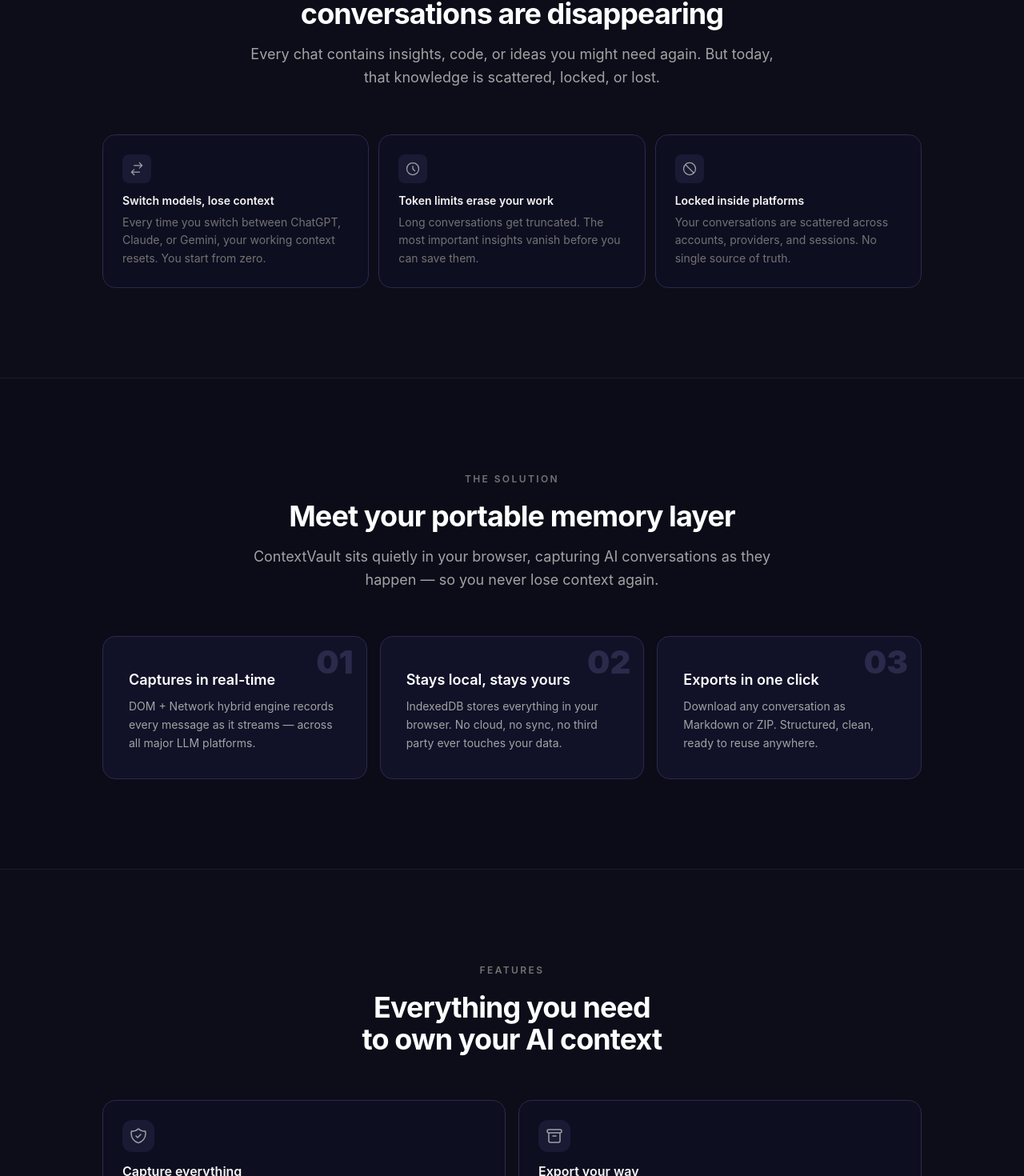
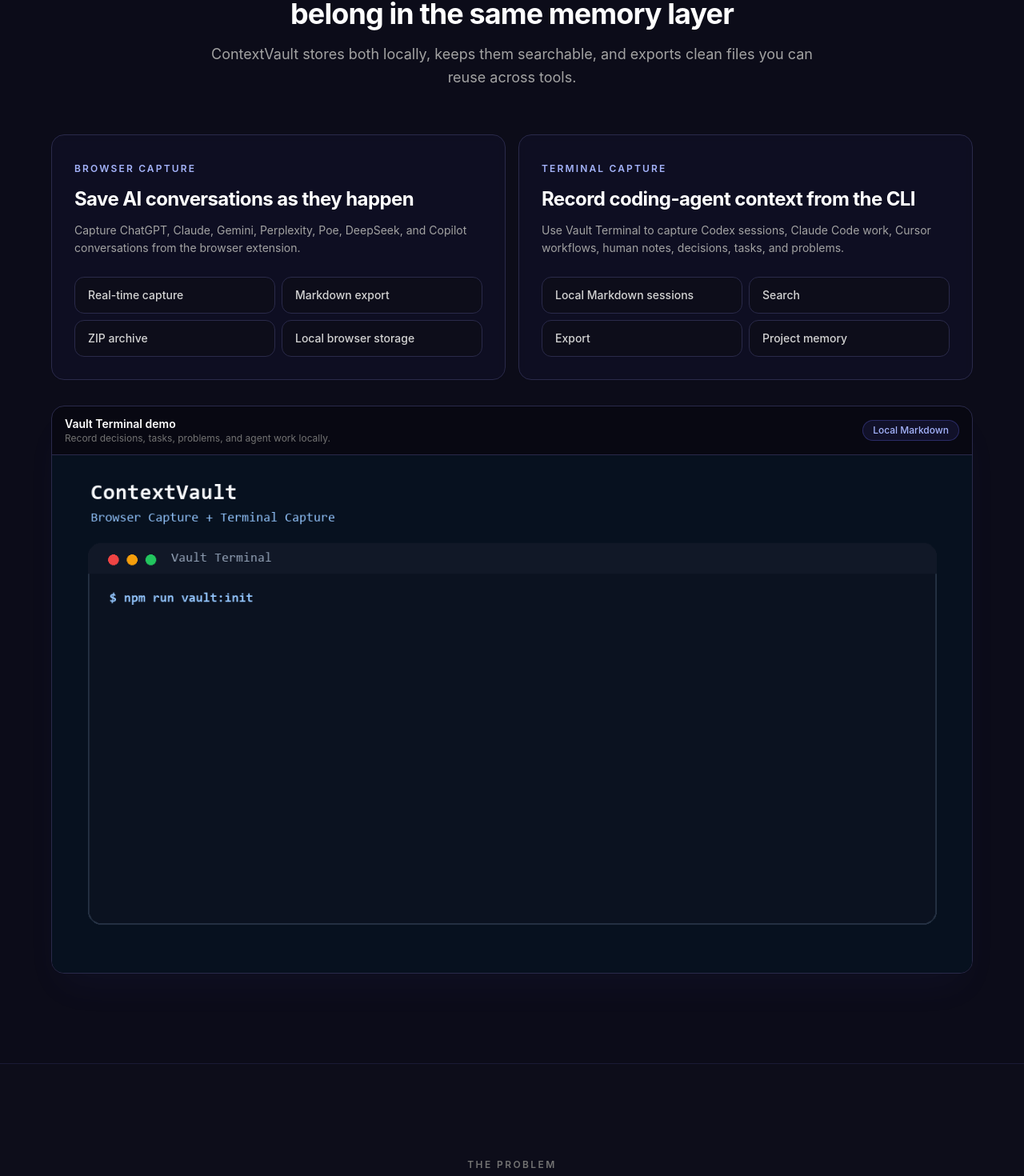
Before and after one commit to aliabdm/ContextVault, a Next.js app in the folder landing/: page / in a window 1280 px wide. Shown: the part 1327-2797 px from the top of the page at 80% size. Built offline with nearby package versions, Linux system fonts and the light colour scheme.

Commit message:
update landing for terminal capture

```diff
--- a/landing/app/layout.tsx
+++ b/landing/app/layout.tsx
@@ -3,9 +3,9 @@
 import './globals.css'
 
 export const metadata: Metadata = {
-  title: 'ContextVault — Your portable memory layer for AI conversations',
+  title: 'ContextVault - Local-first memory for AI chats and coding agents',
   description:
-    'A local-first Chrome extension that records AI conversations across ChatGPT, Claude, Gemini, and more. Export as Markdown or ZIP. No backend. No tracking.',
+    'A local-first context platform that captures browser LLM conversations and terminal coding-agent sessions. Export as Markdown or ZIP. No backend. No accounts.',
   icons: {
     icon: '/icons/icon.svg',
   },
--- a/landing/app/page.tsx
+++ b/landing/app/page.tsx
@@ -1,4 +1,5 @@
 import Hero from '@/components/Hero'
+import CaptureSurfaces from '@/components/CaptureSurfaces'
 import Problem from '@/components/Problem'
 import Solution from '@/components/Solution'
 import Features from '@/components/Features'
@@ -11,6 +12,7 @@
   return (
     <>
       <Hero />
+      <CaptureSurfaces />
       <Problem />
       <Solution />
       <Features />
--- /dev/null
+++ b/landing/components/CaptureSurfaces.tsx
@@ -0,0 +1,92 @@
+'use client'
+
+import { motion } from 'framer-motion'
+
+const surfaces = [
+  {
+    label: 'Browser Capture',
+    title: 'Save AI conversations as they happen',
+    description:
+      'Capture ChatGPT, Claude, Gemini, Perplexity, Poe, DeepSeek, and Copilot conversations from the browser extension.',
+    items: ['Real-time capture', 'Markdown export', 'ZIP archive', 'Local browser storage'],
+  },
+  {
+    label: 'Terminal Capture',
+    title: 'Record coding-agent context from the CLI',
+    description:
+      'Use Vault Terminal to capture Codex sessions, Claude Code work, Cursor workflows, human notes, decisions, tasks, and problems.',
+    items: ['Local Markdown sessions', 'Search', 'Export', 'Project memory'],
+  },
+]
+
+export default function CaptureSurfaces() {
+  return (
+    <section className="border-t border-dark-600 bg-dark-800/30 px-6 py-20 sm:py-28">
+      <div className="mx-auto max-w-6xl">
+        <div className="mx-auto max-w-3xl text-center">
+          <span className="text-xs font-semibold uppercase tracking-[0.2em] text-neutral-500">
+            Two Capture Surfaces
+          </span>
+          <h2 className="mt-4 text-balance text-3xl font-bold tracking-tight text-white sm:text-4xl">
+            Browser chats and terminal sessions belong in the same memory layer
+          </h2>
+          <p className="mt-4 text-lg leading-relaxed text-neutral-400">
+            ContextVault stores both locally, keeps them searchable, and exports clean files you can reuse across tools.
+          </p>
+        </div>
+
+        <div className="mt-14 grid gap-4 lg:grid-cols-2">
+          {surfaces.map((surface, i) => (
+            <motion.div
+              key={surface.label}
+              initial={{ opacity: 0, y: 16 }}
+              whileInView={{ opacity: 1, y: 0 }}
+              transition={{ duration: 0.4, delay: i * 0.1 }}
+              viewport={{ once: true }}
+              className="rounded-2xl border border-dark-500 bg-dark-700/60 p-7 backdrop-blur-sm"
+            >
+              <span className="text-xs font-semibold uppercase tracking-[0.18em] text-vault-300">
+                {surface.label}
+              </span>
+              <h3 className="mt-3 text-2xl font-bold tracking-tight text-white">{surface.title}</h3>
+              <p className="mt-3 text-sm leading-relaxed text-neutral-400">{surface.description}</p>
+              <div className="mt-6 grid gap-2 sm:grid-cols-2">
+                {surface.items.map((item) => (
+                  <div
+                    key={item}
+                    className="rounded-xl border border-dark-500 bg-dark-800 px-4 py-3 text-sm font-medium text-neutral-300"
+                  >
+                    {item}
+                  </div>
+                ))}
+              </div>
+            </motion.div>
+          ))}
+        </div>
+
+        <motion.div
+          initial={{ opacity: 0, y: 20 }}
+          whileInView={{ opacity: 1, y: 0 }}
+          transition={{ duration: 0.5, delay: 0.1 }}
+          viewport={{ once: true }}
+          className="mt-8 overflow-hidden rounded-2xl border border-dark-500 bg-dark-900 shadow-2xl shadow-vault-500/5"
+        >
+          <div className="flex flex-col gap-3 border-b border-dark-500 px-4 py-3 sm:flex-row sm:items-center sm:justify-between">
+            <div>
+              <p className="text-sm font-semibold text-white">Vault Terminal demo</p>
+              <p className="text-xs text-neutral-500">Record decisions, tasks, problems, and agent work locally.</p>
+            </div>
+            <span className="w-fit rounded-full border border-vault-500/30 bg-vault-500/10 px-3 py-1 text-xs font-medium text-vault-300">
+              Local Markdown
+            </span>
+          </div>
+          <img
+            src="/demo/vault-terminal-demo.gif"
+            alt="Vault Terminal records a coding-agent session and exports local Markdown context"
+            className="w-full object-cover"
+          />
+        </motion.div>
+      </div>
+    </section>
+  )
+}
--- a/landing/components/CtaSection.tsx
+++ b/landing/components/CtaSection.tsx
@@ -17,7 +17,7 @@
           Never lose context again
         </h2>
         <p className="mt-4 text-lg leading-relaxed text-neutral-400">
-          Free. Open source. Local-first. Works with every major LLM.
+          Free. Open source. Local-first. Built for browser chats, terminal sessions, and coding-agent context.
         </p>
 
         <a
@@ -29,11 +29,11 @@
           <svg className="h-5 w-5" fill="currentColor" viewBox="0 0 24 24">
             <path d="M12 0C5.37 0 0 5.37 0 12c0 5.31 3.435 9.795 8.205 11.385.6.105.825-.255.825-.57 0-.285-.015-1.23-.015-2.235-3.015.555-3.795-.735-4.035-1.41-.135-.345-.72-1.41-1.23-1.695-.42-.225-1.02-.78-.015-.795.945-.015 1.62.87 1.845 1.23 1.08 1.815 2.805 1.305 3.495.99.105-.78.42-1.305.765-1.605-2.67-.3-5.46-1.335-5.46-5.925 0-1.305.465-2.385 1.23-3.225-.12-.3-.54-1.53.12-3.18 0 0 1.005-.315 3.3 1.23.96-.27 1.98-.405 3-.405s2.04.135 3 .405c2.295-1.56 3.3-1.23 3.3-1.23.66 1.65.24 2.88.12 3.18.765.84 1.23 1.905 1.23 3.225 0 4.605-2.805 5.625-5.475 5.925.435.375.81 1.095.81 2.22 0 1.605-.015 2.895-.015 3.3 0 .315.225.69.825.57A12.02 12.02 0 0024 12c0-6.63-5.37-12-12-12z" />
           </svg>
-          Install Extension — Free
+          View ContextVault on GitHub
         </a>
 
         <p className="mt-4 text-xs text-neutral-600">
-          Chrome extension • Open source • MIT license
+          Browser Capture + Terminal Capture - Open source - MIT license
         </p>
       </motion.div>
     </section>
--- a/landing/components/Features.tsx
+++ b/landing/components/Features.tsx
@@ -4,40 +4,24 @@
 
 const features = [
   {
-    icon: (
-      <svg className="h-6 w-6" fill="none" stroke="currentColor" viewBox="0 0 24 24">
-        <path strokeLinecap="round" strokeLinejoin="round" strokeWidth={1.5} d="M9 12l2 2 4-4m5.618-4.016A11.955 11.955 0 0112 2.944a11.955 11.955 0 01-8.618 3.04A12.02 12.02 0 003 9c0 5.591 3.824 10.29 9 11.622 5.176-1.332 9-6.03 9-11.622 0-1.042-.133-2.052-.382-3.016z" />
-      </svg>
-    ),
-    title: 'Capture everything',
-    description: 'Dual-path capture engine records every message across 7 LLM platforms. Nothing slips through.',
+    title: 'Browser Capture',
+    description:
+      'Record conversations across ChatGPT, Claude, Gemini, Perplexity, Poe, DeepSeek, and Copilot.',
   },
   {
-    icon: (
-      <svg className="h-6 w-6" fill="none" stroke="currentColor" viewBox="0 0 24 24">
-        <path strokeLinecap="round" strokeLinejoin="round" strokeWidth={1.5} d="M5 8h14M5 8a2 2 0 110-4h14a2 2 0 110 4M5 8v10a2 2 0 002 2h10a2 2 0 002-2V8m-9 4h4" />
-      </svg>
-    ),
-    title: 'Export your way',
-    description: 'Markdown for notes and LLM prompts. ZIP for backups and archiving. One click, clean output.',
+    title: 'Terminal Capture',
+    description:
+      'Use Vault Terminal to save Codex work, Claude Code sessions, Cursor workflows, human notes, and tasks.',
   },
   {
-    icon: (
-      <svg className="h-6 w-6" fill="none" stroke="currentColor" viewBox="0 0 24 24">
-        <path strokeLinecap="round" strokeLinejoin="round" strokeWidth={1.5} d="M12 15v2m-6 4h12a2 2 0 002-2v-6a2 2 0 00-2-2H6a2 2 0 00-2 2v6a2 2 0 002 2zm10-10V7a4 4 0 00-8 0v4h8z" />
-      </svg>
-    ),
     title: 'Local-first by design',
-    description: 'IndexedDB storage. No cloud, no sync, no external APIs. Your conversations never leave your machine.',
+    description:
+      'IndexedDB for browser conversations and local Markdown for terminal sessions. Your context stays on your machine.',
   },
   {
-    icon: (
-      <svg className="h-6 w-6" fill="none" stroke="currentColor" viewBox="0 0 24 24">
-        <path strokeLinecap="round" strokeLinejoin="round" strokeWidth={1.5} d="M3 15a4 4 0 004 4h9a5 5 0 10-.1-9.999 5.002 5.002 0 10-9.78 2.096A4.001 4.001 0 003 15z" />
-      </svg>
-    ),
-    title: 'Works across LLMs',
-    description: 'ChatGPT, Claude, Gemini, Perplexity, Poe, DeepSeek, Copilot — all in one extension, no config needed.',
+    title: 'Export and search',
+    description:
+      'Search saved context and export structured Markdown or ZIP files for prompts, handoffs, and archives.',
   },
 ]
 
@@ -62,8 +46,8 @@
               viewport={{ once: true }}
               className="group rounded-2xl border border-dark-500 bg-dark-700/50 p-6 backdrop-blur-sm transition-all hover:border-dark-400 hover:bg-dark-700"
             >
-              <div className="mb-3 flex h-10 w-10 items-center justify-center rounded-xl bg-dark-600 text-neutral-400 transition-colors group-hover:text-vault-300">
-                {f.icon}
+              <div className="mb-3 flex h-10 w-10 items-center justify-center rounded-xl bg-dark-600 text-sm font-bold text-vault-300">
+                0{i + 1}
               </div>
               <h3 className="font-semibold text-neutral-100">{f.title}</h3>
               <p className="mt-1.5 text-sm leading-relaxed text-neutral-500">{f.description}</p>
--- a/landing/components/HowItWorks.tsx
+++ b/landing/components/HowItWorks.tsx
@@ -4,31 +4,19 @@
 
 const steps = [
   {
-    icon: (
-      <svg className="h-6 w-6" fill="none" stroke="currentColor" viewBox="0 0 24 24">
-        <path strokeLinecap="round" strokeLinejoin="round" strokeWidth={1.5} d="M8 12h.01M12 12h.01M16 12h.01M21 12c0 4.418-4.03 8-9 8a9.863 9.863 0 01-4.255-.949L3 20l1.395-3.72C3.512 15.042 3 13.574 3 12c0-4.418 4.03-8 9-8s9 3.582 9 8z" />
-      </svg>
-    ),
-    title: 'Chat as usual',
-    description: 'Use ChatGPT, Claude, Gemini — any LLM. ContextVault runs quietly in the background.',
+    title: 'Capture from the browser',
+    description:
+      'Use ChatGPT, Claude, Gemini, or other LLMs. The extension records conversations in the background.',
   },
   {
-    icon: (
-      <svg className="h-6 w-6" fill="none" stroke="currentColor" viewBox="0 0 24 24">
-        <path strokeLinecap="round" strokeLinejoin="round" strokeWidth={1.5} d="M19.428 15.428a2 2 0 00-1.022-.547l-2.387-.477a6 6 0 00-3.86.517l-.318.158a6 6 0 01-3.86.517L6.05 15.21a2 2 0 00-1.806.547M8 4h8l-1 1v5.172a2 2 0 00.586 1.414l5 5c1.26 1.26.367 3.414-1.415 3.414H4.828c-1.782 0-2.674-2.154-1.414-3.414l5-5A2 2 0 009 10.172V5L8 4z" />
-      </svg>
-    ),
-    title: 'Capture happens automatically',
-    description: 'DOM + Network hybrid engine records every message in real-time. No buttons, no manual work.',
+    title: 'Capture from the terminal',
+    description:
+      'Run Vault Terminal when you want to preserve agent work, decisions, tasks, problems, and project notes.',
   },
   {
-    icon: (
-      <svg className="h-6 w-6" fill="none" stroke="currentColor" viewBox="0 0 24 24">
-        <path strokeLinecap="round" strokeLinejoin="round" strokeWidth={1.5} d="M12 10v6m0 0l-3-3m3 3l3-3m2 8H7a2 2 0 01-2-2V5a2 2 0 012-2h5.586a1 1 0 01.707.293l5.414 5.414a1 1 0 01.293.707V19a2 2 0 01-2 2z" />
-      </svg>
-    ),
-    title: 'Export anytime as Markdown / ZIP',
-    description: 'Open the popup, click export. Clean structured files, ready to reuse or archive.',
+    title: 'Search and export anytime',
+    description:
+      'Find saved context by topic and export clean Markdown or ZIP files ready to reuse or archive.',
   },
 ]
 
@@ -39,10 +27,10 @@
         <div className="mx-auto max-w-2xl text-center">
           <span className="text-xs font-semibold uppercase tracking-[0.2em] text-neutral-500">How It Works</span>
           <h2 className="mt-4 text-balance text-3xl font-bold tracking-tight text-white sm:text-4xl">
-            Three simple steps
+            One memory layer, two inputs
           </h2>
           <p className="mt-4 text-lg leading-relaxed text-neutral-400">
-            From chat to exported file in seconds. No setup, no learning curve.
+            Capture context where it happens, then search it, export it, and carry it into the next tool.
           </p>
         </div>
 
@@ -56,17 +44,8 @@
               viewport={{ once: true }}
               className="relative flex flex-col items-center text-center"
             >
-              <div className="relative">
-                <div className="flex h-14 w-14 items-center justify-center rounded-2xl border border-dark-500 bg-dark-700 text-vault-300 shadow-lg shadow-vault-500/5">
-                  {step.icon}
-                </div>
-                {i < steps.length - 1 && (
-                  <div className="absolute -right-8 top-1/2 hidden -translate-y-1/2 sm:block">
-                    <svg className="h-5 w-5 text-dark-400" fill="none" stroke="currentColor" viewBox="0 0 24 24">
-                      <path strokeLinecap="round" strokeLinejoin="round" strokeWidth={1.5} d="M13 7l5 5m0 0l-5 5m5-5H6" />
-                    </svg>
-                  </div>
-                )}
+              <div className="flex h-14 w-14 items-center justify-center rounded-2xl border border-dark-500 bg-dark-700 text-sm font-bold text-vault-300 shadow-lg shadow-vault-500/5">
+                0{i + 1}
               </div>
               <div className="mt-4">
                 <span className="text-xs font-semibold uppercase tracking-wider text-vault-400">Step {i + 1}</span>
--- a/landing/components/Privacy.tsx
+++ b/landing/components/Privacy.tsx
@@ -5,33 +5,33 @@
         <div className="mx-auto max-w-2xl text-center">
           <span className="text-xs font-semibold uppercase tracking-[0.2em] text-neutral-500">Privacy</span>
           <h2 className="mt-4 text-balance text-3xl font-bold tracking-tight text-white sm:text-4xl">
-            Zero trust. Zero compromise.
+            Local-first by default
           </h2>
           <p className="mt-4 text-lg leading-relaxed text-neutral-400">
-            ContextVault never sends data anywhere. Your conversations live in your browser, period.
+            ContextVault stores captured context locally. Browser conversations stay in the browser, and terminal sessions stay in your project.
           </p>
         </div>
 
         <div className="mt-12 grid gap-3 sm:grid-cols-4">
           {[
-            { icon: '🚫', label: 'No backend' },
-            { icon: '📡', label: 'No telemetry' },
-            { icon: '📊', label: 'No analytics' },
-            { icon: '🔑', label: 'No accounts' },
+            { icon: '01', label: 'No backend' },
+            { icon: '02', label: 'No product telemetry' },
+            { icon: '03', label: 'No sync required' },
+            { icon: '04', label: 'No accounts' },
           ].map((item) => (
             <div
               key={item.label}
               className="flex items-center gap-3 rounded-xl border border-dark-500 bg-dark-700/50 px-4 py-3 sm:flex-col sm:items-center sm:gap-2 sm:py-6 sm:text-center"
             >
-              <span className="text-xl">{item.icon}</span>
+              <span className="text-sm font-bold text-vault-300">{item.icon}</span>
               <span className="text-sm font-medium text-neutral-300">{item.label}</span>
             </div>
           ))}
         </div>
 
         <p className="mx-auto mt-8 max-w-lg text-center text-sm leading-relaxed text-neutral-600">
-          No data leaves your browser. No servers. No tracking scripts. No third-party APIs.
-          This is a local-first tool, built with privacy as a hard requirement — not an afterthought.
+          Captured context is saved to local browser storage or local Markdown files. No ContextVault backend,
+          no user accounts, and no third-party API is needed to record or export your data.
         </p>
       </div>
     </section>
--- a/landing/components/Problem.tsx
+++ b/landing/components/Problem.tsx
@@ -4,31 +4,19 @@
 
 const pains = [
   {
-    icon: (
-      <svg className="h-5 w-5" fill="none" stroke="currentColor" viewBox="0 0 24 24">
-        <path strokeLinecap="round" strokeLinejoin="round" strokeWidth={1.5} d="M8 7h12m0 0l-4-4m4 4l-4 4m0 6H4m0 0l4 4m-4-4l4-4" />
-      </svg>
-    ),
-    title: 'Switch models, lose context',
-    description: 'Every time you switch between ChatGPT, Claude, or Gemini, your working context resets. You start from zero.',
+    title: 'Switch tools, lose context',
+    description:
+      'Every switch between ChatGPT, Claude, Gemini, Codex, Cursor, or a terminal session can reset the working memory.',
   },
   {
-    icon: (
-      <svg className="h-5 w-5" fill="none" stroke="currentColor" viewBox="0 0 24 24">
-        <path strokeLinecap="round" strokeLinejoin="round" strokeWidth={1.5} d="M12 8v4l3 3m6-3a9 9 0 11-18 0 9 9 0 0118 0z" />
-      </svg>
-    ),
-    title: 'Token limits erase your work',
-    description: 'Long conversations get truncated. The most important insights vanish before you can save them.',
+    title: 'Context windows erase work',
+    description:
+      'Long chats and agent sessions get truncated. Important insights vanish before they become reusable memory.',
   },
   {
-    icon: (
-      <svg className="h-5 w-5" fill="none" stroke="currentColor" viewBox="0 0 24 24">
-        <path strokeLinecap="round" strokeLinejoin="round" strokeWidth={1.5} d="M18.364 18.364A9 9 0 005.636 5.636m12.728 12.728A9 9 0 015.636 5.636m12.728 12.728L5.636 5.636" />
-      </svg>
-    ),
-    title: 'Locked inside platforms',
-    description: 'Your conversations are scattered across accounts, providers, and sessions. No single source of truth.',
+    title: 'Scattered across surfaces',
+    description:
+      'Your context lives across browsers, terminals, accounts, providers, agents, and sessions with no source of truth.',
   },
 ]
 
@@ -39,10 +27,10 @@
         <div className="mx-auto max-w-2xl text-center">
           <span className="text-xs font-semibold uppercase tracking-[0.2em] text-neutral-500">The Problem</span>
           <h2 className="mt-4 text-balance text-3xl font-bold tracking-tight text-white sm:text-4xl">
-            Your most valuable AI conversations are disappearing
+            Your most valuable AI context is disappearing
           </h2>
           <p className="mt-4 text-lg leading-relaxed text-neutral-400">
-            Every chat contains insights, code, or ideas you might need again. But today, that knowledge is scattered, locked, or lost.
+            Every chat, terminal session, and agent run contains decisions you might need again. Today, that knowledge is scattered or lost.
           </p>
         </div>
 
@@ -56,8 +44,8 @@
               viewport={{ once: true }}
               className="group rounded-2xl border border-dark-500 bg-dark-700/50 p-6 backdrop-blur-sm transition-colors hover:border-dark-400"
             >
-              <div className="mb-3 flex h-9 w-9 items-center justify-center rounded-lg bg-dark-600 text-neutral-400 transition-colors group-hover:text-vault-300">
-                {pain.icon}
+              <div className="mb-3 flex h-9 w-9 items-center justify-center rounded-lg bg-dark-600 text-sm font-bold text-vault-300">
+                0{i + 1}
               </div>
               <h3 className="text-sm font-semibold text-neutral-100">{pain.title}</h3>
               <p className="mt-1.5 text-sm leading-relaxed text-neutral-500">{pain.description}</p>
--- a/landing/components/Solution.tsx
+++ b/landing/components/Solution.tsx
@@ -5,18 +5,21 @@
 const points = [
   {
     number: '01',
-    title: 'Captures in real-time',
-    description: 'DOM + Network hybrid engine records every message as it streams — across all major LLM platforms.',
+    title: 'Captures from two surfaces',
+    description:
+      'Browser Capture records LLM chats. Terminal Capture records agent work, notes, decisions, tasks, and problems.',
   },
   {
     number: '02',
     title: 'Stays local, stays yours',
-    description: 'IndexedDB stores everything in your browser. No cloud, no sync, no third party ever touches your data.',
+    description:
+      'Browser data stays in IndexedDB. Terminal sessions stay in local Markdown. No cloud account required.',
   },
   {
     number: '03',
-    title: 'Exports in one click',
-    description: 'Download any conversation as Markdown or ZIP. Structured, clean, ready to reuse anywhere.',
+    title: 'Exports in clean files',
+    description:
+      'Export browser conversations and terminal sessions as structured files ready to reuse anywhere.',
   },
 ]
 
@@ -27,10 +30,10 @@
         <div className="mx-auto max-w-2xl text-center">
           <span className="text-xs font-semibold uppercase tracking-[0.2em] text-neutral-500">The Solution</span>
           <h2 className="mt-4 text-balance text-3xl font-bold tracking-tight text-white sm:text-4xl">
-            Meet your portable memory layer
+            Meet your local-first context platform
           </h2>
           <p className="mt-4 text-lg leading-relaxed text-neutral-400">
-            ContextVault sits quietly in your browser, capturing AI conversations as they happen — so you never lose context again.
+            ContextVault gives browser chats and terminal sessions a shared local memory layer, so context survives tool switches.
           </p>
         </div>
 
@@ -44,7 +47,9 @@
               viewport={{ once: true }}
               className="relative rounded-2xl border border-dark-500 bg-dark-700 p-8 pt-10"
             >
-              <span className="absolute right-4 top-3 text-[2.5rem] font-black leading-none text-dark-500">0{i + 1}</span>
+              <span className="absolute right-4 top-3 text-[2.5rem] font-black leading-none text-dark-500">
+                0{i + 1}
+              </span>
               <div className="relative z-10">
                 <h3 className="text-lg font-semibold text-white">{pt.title}</h3>
                 <p className="mt-2 text-sm leading-relaxed text-neutral-400">{pt.description}</p>
```
Also changed, not shown: landing/components/Hero.tsx (+8 -8 lines), landing/public/demo/vault-terminal-demo.gif (added), 1 other file (tests, documents, lock files or other folders).
